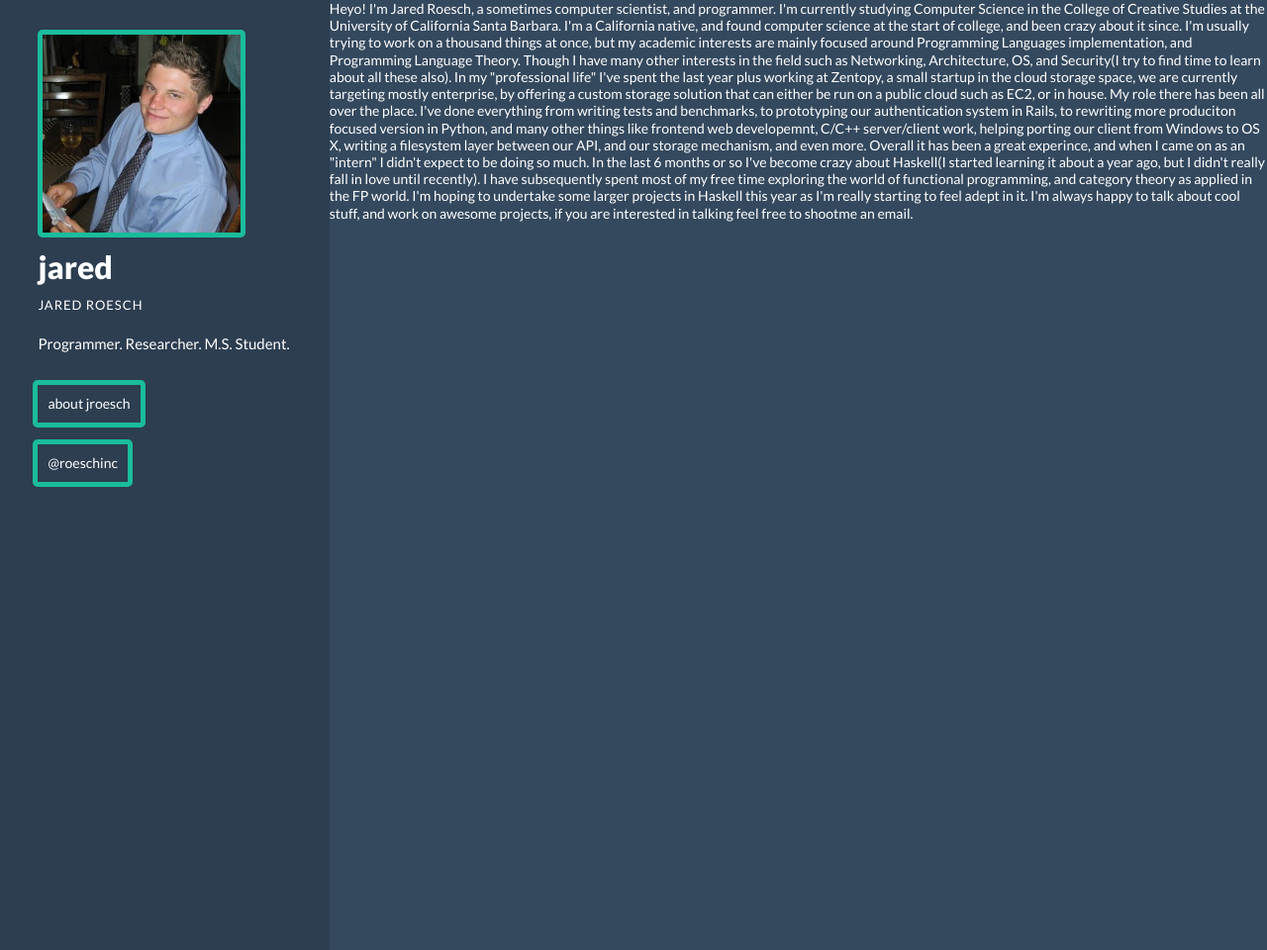
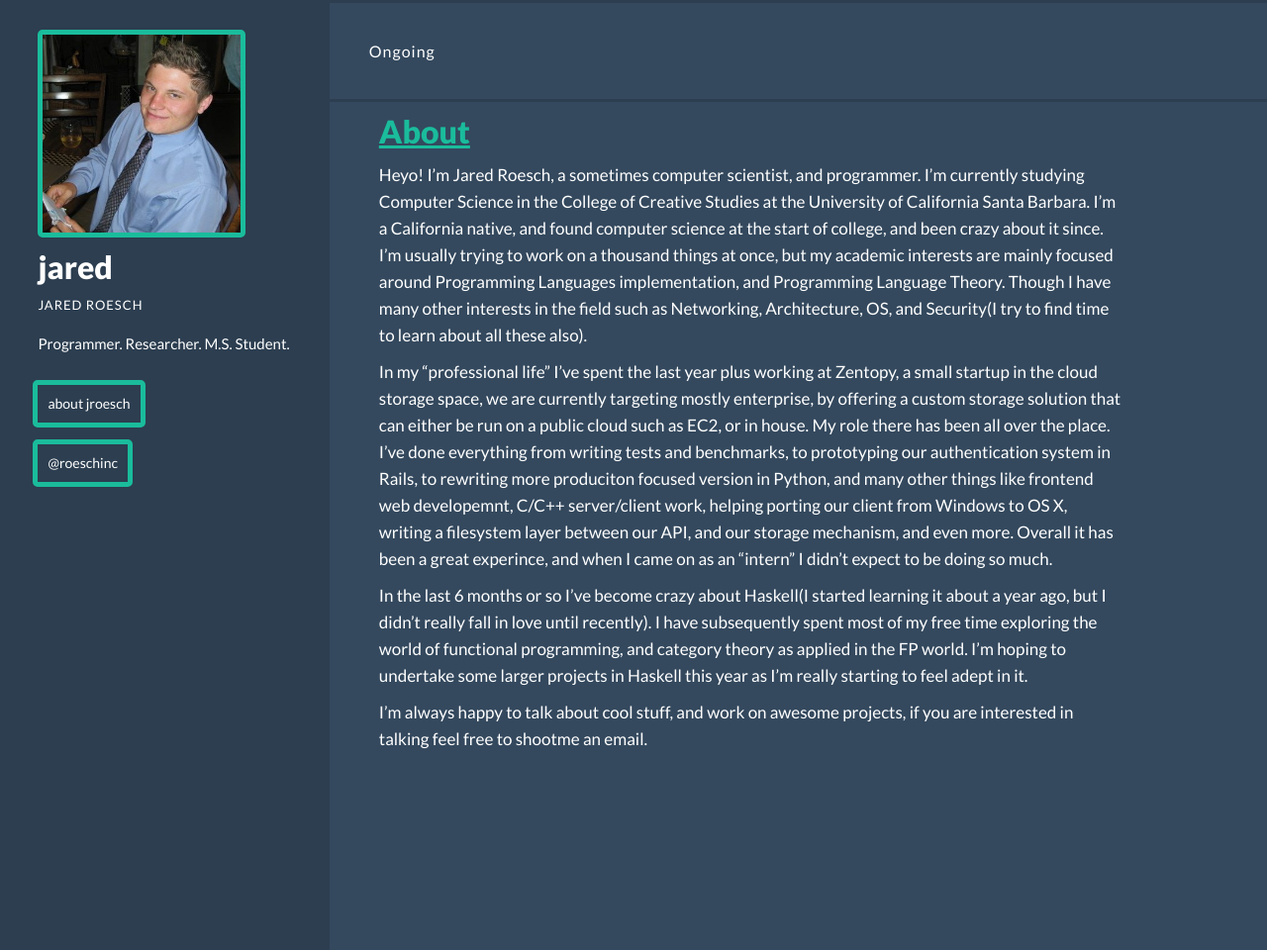
Before and after one commit to jroesch/jroesch.github.io, a Jekyll site: the page built from about.markdown, in a window 1280 px wide. Shown: the whole page at 99% size. Built offline with Jekyll 4.4.1, drawn with Linux system fonts in a browser that asks for light colours; Markdown is read by kramdown in place of the engine named in the settings.

Commit message:
changes about from html to markdown

```diff
--- a/about.html
+++ b/about.markdown
@@ -1,6 +1,7 @@
 ---
-layout: default
+layout: post
 title: About
+date: Ongoing
 ---
 
 Heyo! I'm Jared Roesch, a sometimes computer scientist, and programmer. I'm currently studying
```
